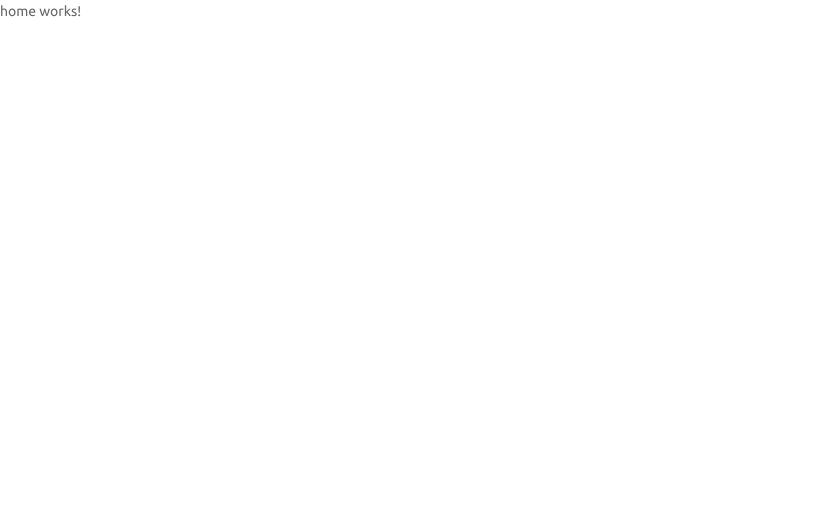
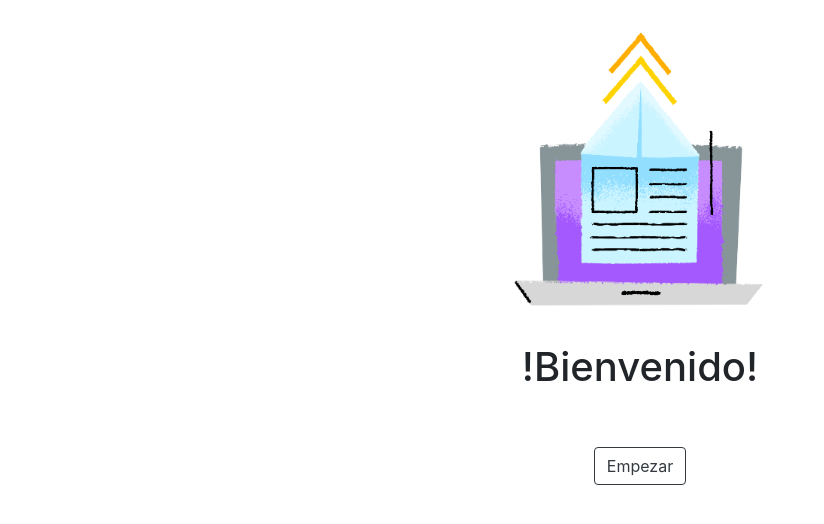
Before and after one commit to AldairCruz18/proyectoSistemasDistribuidos, an Angular app: page /home in a window 1280 px wide. Shown: the top 524 px of the page, without its empty margins (0-824 px from the left). Built offline with nearby package versions, Linux system fonts and the light colour scheme.

Commit message:
Home Bienvenido
Pantalla de Bienvenido después de hacer el loggin

```diff
--- a/src/app/pages/home/home.component.html
+++ b/src/app/pages/home/home.component.html
@@ -1 +1,19 @@
-<p>home works!</p>
+<div class="container">
+    <!--<span class="border border-primary" style="width: 100%; height: 100%;">-->
+
+    <!--HOLA MUNDO-->
+    <!--<img src="assets/images/icons/icon-google.png" class="img-fluid" alt="Responsive image">-->
+    <img src="assets/images/mirage-uploading.png" width="30%" class="rounded mx-auto d-block" alt="Imagen de talleres">
+
+    <h1 class="text-center">!Bienvenido!
+        <!--<span class="badge badge-secondary text-center">¡Bienvenido!</span>--></h1>
+    <!--//https://iconos8.es-->
+    <br><br>
+    <div class="col text-center">
+        <button type="button" class="btn btn-outline-dark align-self-center">Empezar</button>
+    </div>
+
+
+    <!--</span>-->
+
+</div>
```
Also changed, not shown: src/assets/images/mirage-uploading.png (added).
